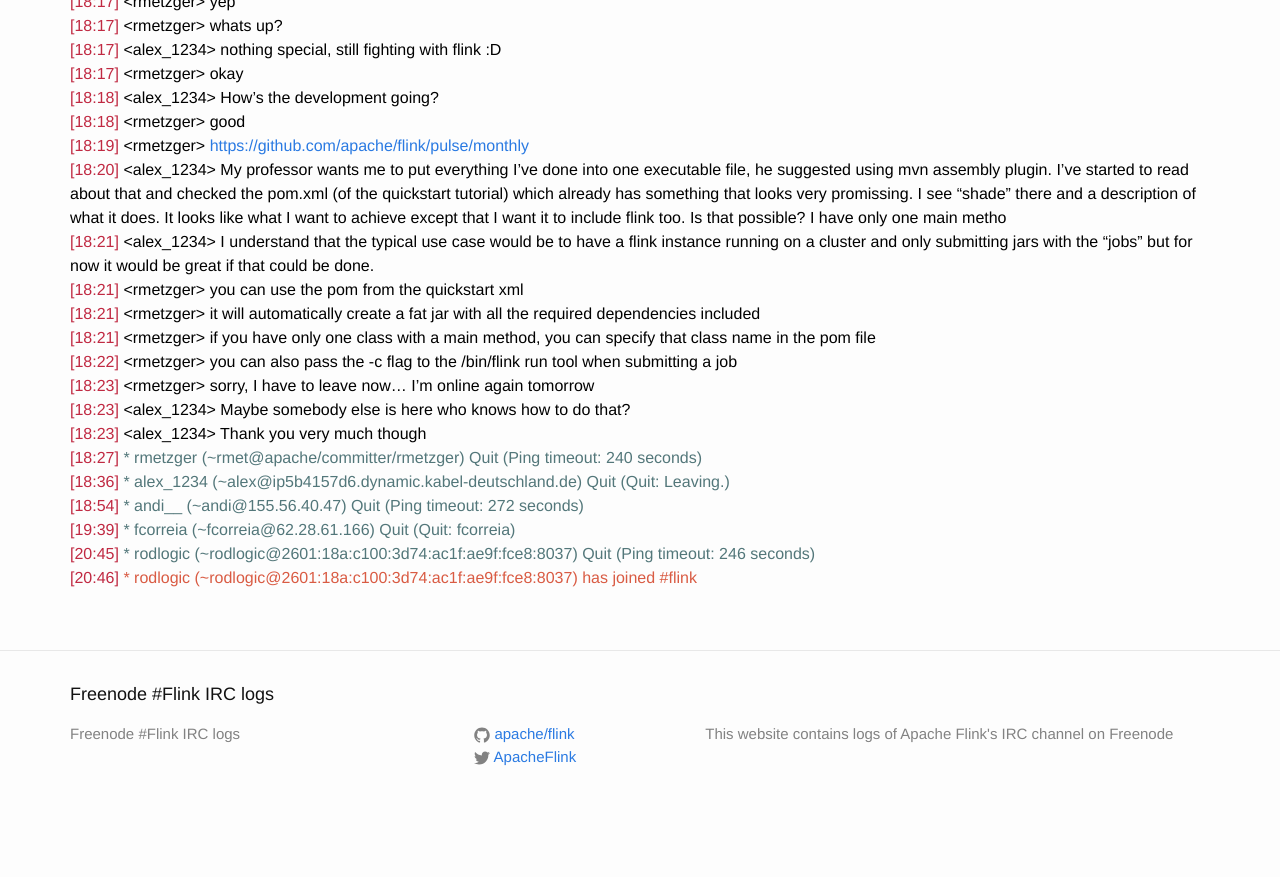
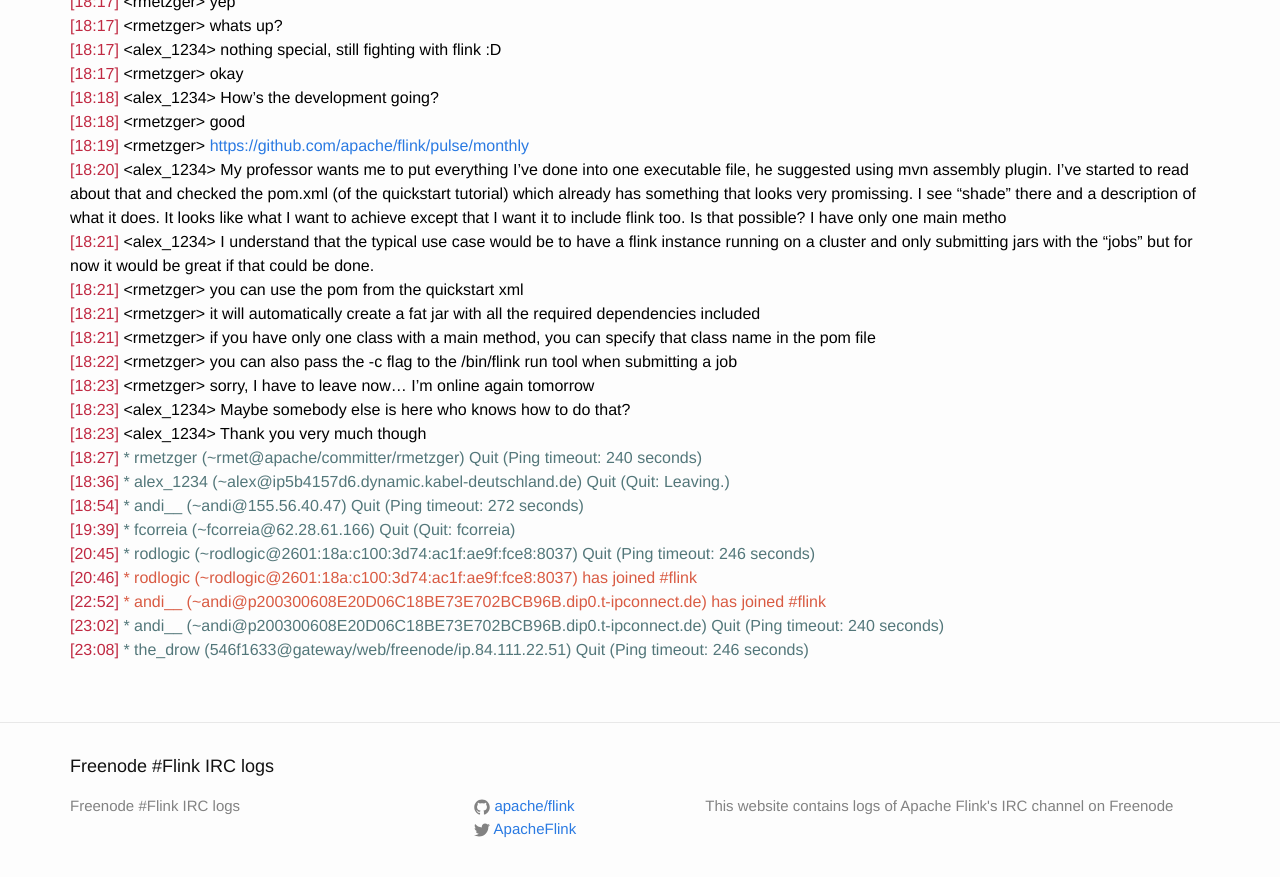
Before and after one commit to flink-irc-logs/flink-irc-logs.github.io, a Jekyll site: the page built from _posts/2015-11-19-logs.markdown, in a window 1280 px wide and 900 px high, scrolled down 2082 px. Shown: the top 877 px of the window. Built offline with Jekyll 4.4.1, drawn with Linux system fonts in a browser that asks for light colours; before the commit the page ends 2910 px from its top, so only the background shows below that.

Commit message:
Update of the logs on Fri Nov 20 00:22:46 CET 2015

```diff
--- a/_posts/2015-11-19-logs.markdown
+++ b/_posts/2015-11-19-logs.markdown
@@ -104,3 +104,6 @@
 <span class="irc-date">[19:39]</span> <span class="irc-navy">* fcorreia (~fcorreia@62.28.61.166) Quit (Quit: fcorreia)</span><br />
 <span class="irc-date">[20:45]</span> <span class="irc-navy">* rodlogic (~rodlogic@2601:18a:c100:3d74:ac1f:ae9f:fce8:8037) Quit (Ping timeout: 246 seconds)</span><br />
 <span class="irc-date">[20:46]</span> <span class="irc-green">* rodlogic (~rodlogic@2601:18a:c100:3d74:ac1f:ae9f:fce8:8037) has joined #flink</span><br />
+<span class="irc-date">[22:52]</span> <span class="irc-green">* andi__ (~andi@p200300608E20D06C18BE73E702BCB96B.dip0.t-ipconnect.de) has joined #flink</span><br />
+<span class="irc-date">[23:02]</span> <span class="irc-navy">* andi__ (~andi@p200300608E20D06C18BE73E702BCB96B.dip0.t-ipconnect.de) Quit (Ping timeout: 240 seconds)</span><br />
+<span class="irc-date">[23:08]</span> <span class="irc-navy">* the_drow (546f1633@gateway/web/freenode/ip.84.111.22.51) Quit (Ping timeout: 246 seconds)</span><br />
```
